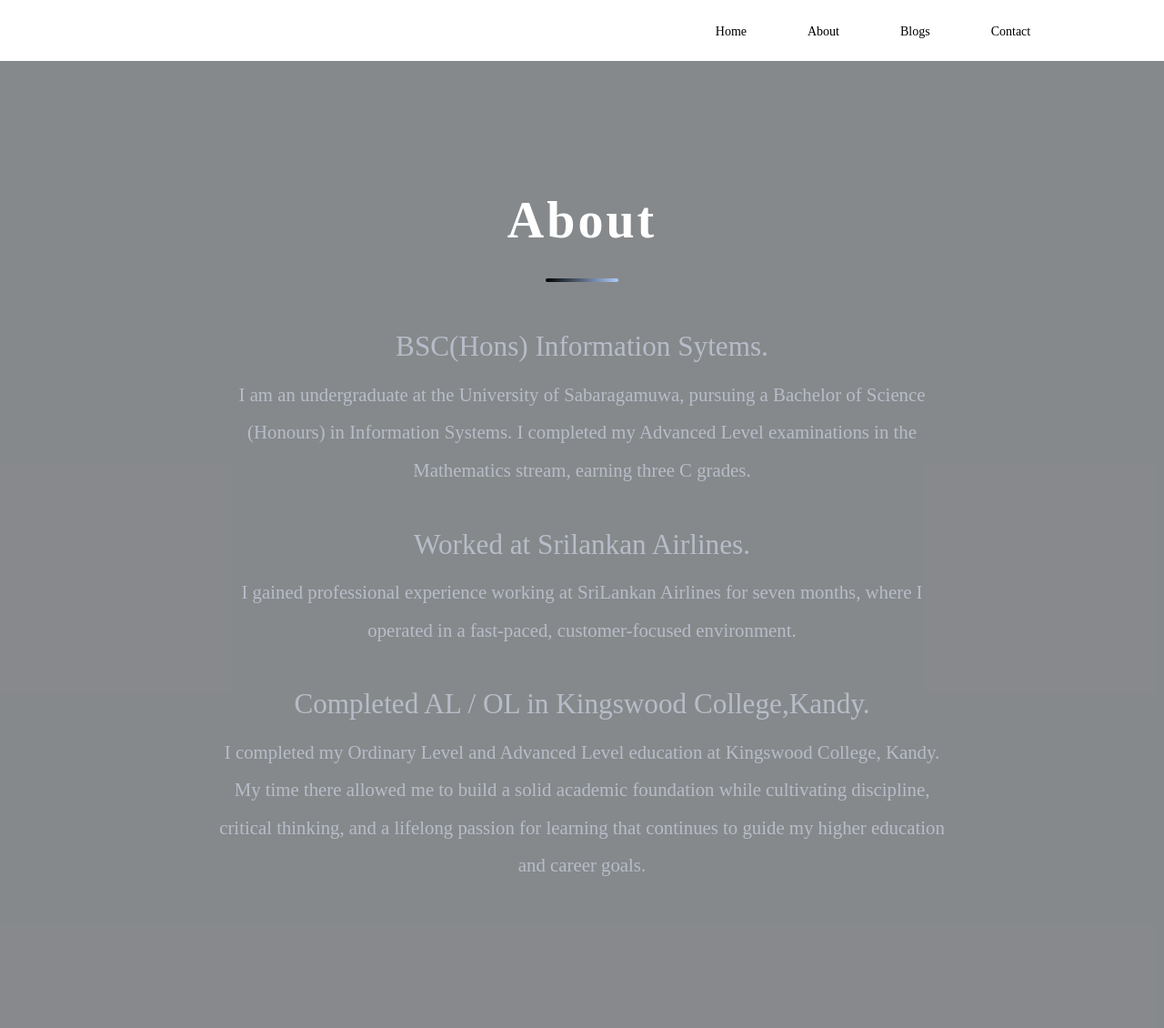
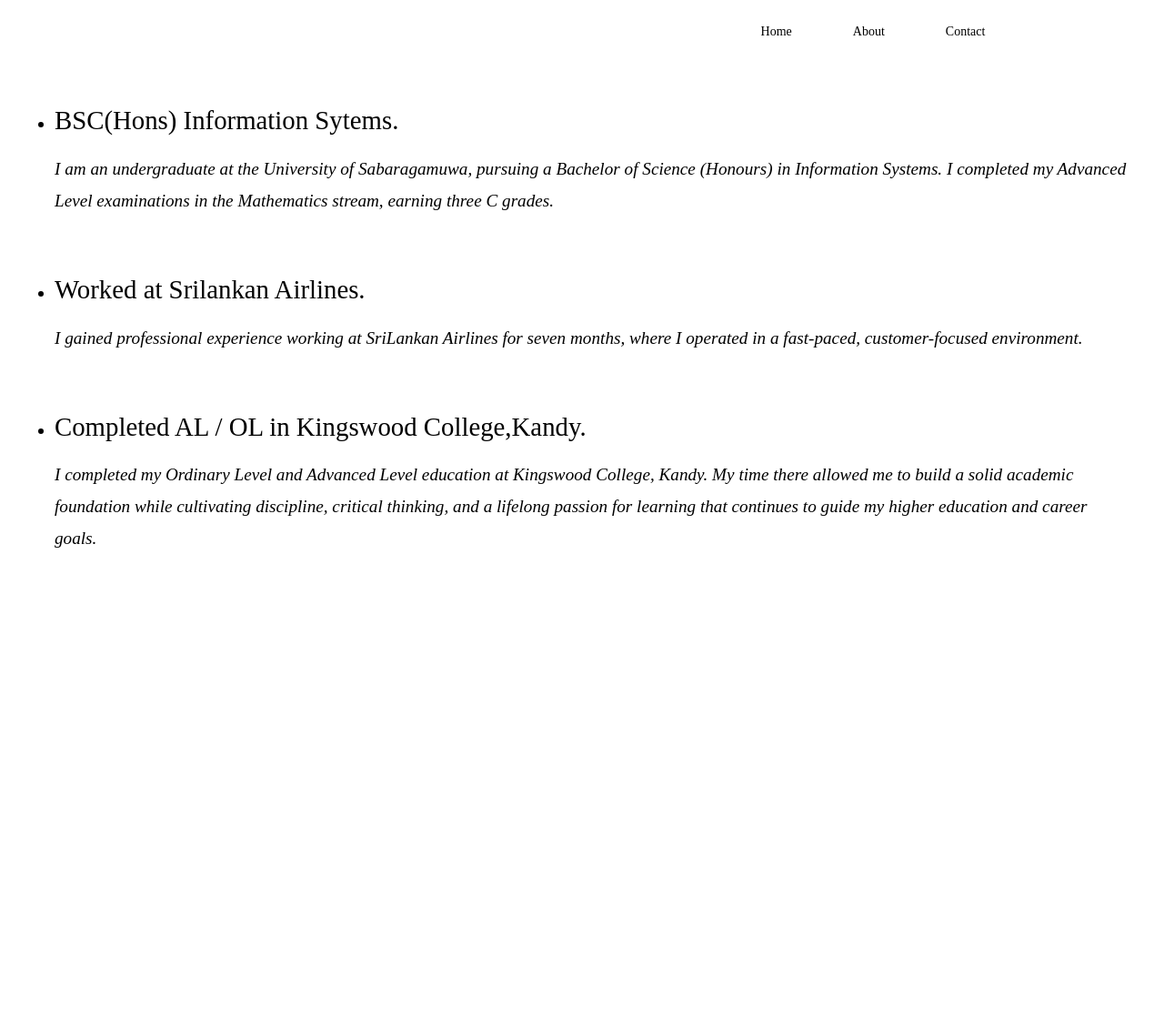
Before and after one commit to Banuka2540/Django-portfolio, a Django app: page /about/ in a window 1280 px wide; the page is wider, and only the part inside the window is pictured. Shown: that part at 91% size. After the commit the page ends 602 px from the top of that part, so only its background shows below. Run offline with Django 5.2, Linux system fonts and the light colour scheme.

Commit message:
done the about section

```diff
--- a/myprojects/urls.py
+++ b/myprojects/urls.py
@@ -24,7 +24,6 @@
     path('admin/', admin.site.urls),
     path('', views.homepage, name='home'),
     path('about/', views.about, name='about'),
-    path('blogs/', views.blogs, name='blogs'),
     path('contact/', views.contact, name='contact'),
 
 ]
--- a/myprojects/views.py
+++ b/myprojects/views.py
@@ -6,7 +6,3 @@
     return render(request,'about.html')
 def contact(request):
     return render(request,'contact.html')
-def projects(request):
-    return render(request,'projects.html')
-def blogs(request):
-    return render(request,'blogs.html')
--- a/static/css/styles.css
+++ b/static/css/styles.css
@@ -11,8 +11,8 @@
         }
 
        body {
-
-    font-family: 'Poppins', sans-serif;
+        margin: 0;
+        font-family: 'Poppins', sans-serif;
 
 
     background-size: cover;
@@ -254,20 +254,28 @@
 
         /* About Section */
         #about {
-            background: rgba(15, 20, 25, 0.5);
+            background: rgb(255, 255, 255);
+            padding-top: 40px;
+            padding-bottom: 40px;
         }
 
         .about-content {
-            text-align: center;
-            font-size: 1.3rem;
-            line-height: 2;
-            color: #b8bcc8;
-            max-width: 800px;
-            margin: 0 auto;
+            font-size: 1.2rem;
+            line-height: 1.8;
+            color: #000000;
+            max-width: 100%;
+            margin-top: 0;
+            text-align: left;
+            animation: fadeInUp 1.2s ease-out;
         }
-
-        .about-content p {
-            margin-bottom: 30px;
+        .about-content ul {
+            list-style-type: disc;
+            margin-left: 20px;
+            margin-bottom: 20px;
+        }
+        .about-content li {
+            margin-bottom: 10px;
+            font-weight: 500;
         }
 
         /* Blogs Section */
@@ -432,6 +440,7 @@
 
             .section-title {
                 font-size: 2.8rem;
+
             }
 
             .projects-grid {
--- a/templates/about.html
+++ b/templates/about.html
@@ -1,68 +1,3 @@
-  {% comment %} <!-- Projects Section -->
-
-
-    <section id="projects">
-        <div class="section-container">
-            <h2 class="section-title">Projects</h2>
-            <div class="projects-grid">
-                <div class="project-card">
-                    <h3>Django portfolio</h3>
-                    <p>A Django-based portfolio website showcasing my projects and skills. Built with HTML, CSS, and JavaScript for a responsive and interactive design.</p>
-                </div>
-                <div class="project-card">
-                    <h3>Matrix Calculator</h3>
-                    <p>A modular, interactive NumPy-based command-line application for creating, manipulating, and visualizing arrays in 1D, 2D, 3D, and 4D. Built with Python, NumPy, and Matplotlib, this project is a great way to explore array operations, filtering, and data visualization</p>
-                </div>
-                <div class="project-card">
-                    <h3>Task Manager</h3>
-                    <p>This is a CRUD (Create, Read, Update, Delete) style project built using the Django framework. The app supports user authentication, and each user gets their own personal task list.</p>
-                </div>
-            </div>
-        </div>
-    </section> {% endcomment %}
-
-
-
-
-
-    {% comment %} <!-- Blogs Section -->
-    <section id="blogs">
-        <div class="section-container">
-            <h2 class="section-title">Blogs</h2>
-            <div class="blog-content">
-                <p>Welcome to my digital space where I share insights, tutorials, and thoughts about technology, development best practices, and industry trends.</p>
-                <p>From deep technical dives into frameworks and tools to discussions about the future of software development, you'll find content that aims to inspire and inform the developer community.</p>
-                <p>Stay tuned for regular updates covering everything from code optimization techniques to emerging technologies that are shaping our digital landscape.</p>
-            </div>
-        </div>
-    </section>
-
-    <!-- Contact Section -->
-    <section id="contact">
-        <div class="section-container">
-            <h2 class="section-title">Contact</h2>
-            <div class="blog-content">
-                <p style="margin-bottom: 50px;">Let's collaborate and create something amazing together. Whether you have a project idea, want to discuss opportunities, or just want to connect, I'd love to hear from you.</p>
-            </div>
-            <form class="contact-form" onsubmit="handleSubmit(event)">
-                <div class="form-group">
-                    <label for="name">Name</label>
-                    <input type="text" id="name" name="name" placeholder="Your Name" required>
-                </div>
-                <div class="form-group">
-                    <label for="email">Email</label>
-                    <input type="email" id="email" name="email" placeholder="your.email@example.com" required>
-                </div>
-                <div class="form-group">
-                    <label for="message">Message</label>
-                    <textarea id="message" name="message" rows="6" placeholder="Tell me about your project or just say hello..." required></textarea>
-                </div>
-                <button type="submit" class="submit-btn">Send Message</button>
-            </form>
-        </div>
-    </section> {% endcomment %}
-
-
 
 {% load static %}
 <!DOCTYPE html>
@@ -83,7 +18,7 @@
     <ul class="nav-links">
         <li><a href="{% url 'home' %}" class="nav-link">Home</a></li>
         <li><a href="{% url 'about' %}" class="nav-link">About</a></li>
-        <li><a href="{% url 'blogs' %}" class="nav-link">Blogs</a></li>
+
         <li><a href="{% url 'contact' %}" class="nav-link">Contact</a></li>
     </ul>
 </nav>
@@ -93,16 +28,21 @@
        <!-- About Section -->
     <section id="about">
         <div class="section-container">
-            <h2 class="section-title">About</h2>
+
             <div class="about-content">
-                <h2>BSC(Hons) Information Sytems.</h2>
-                <p>I am an undergraduate at the University of Sabaragamuwa, pursuing a Bachelor of Science (Honours) in Information Systems. I completed my Advanced Level examinations in the Mathematics stream, earning three C grades.</p>
+                <ul>
+                    <li><h2>BSC(Hons) Information Sytems.</h2></li>
+                    <p><i>I am an undergraduate at the University of Sabaragamuwa, pursuing a Bachelor of Science (Honours) in Information Systems. I completed my Advanced Level examinations in the Mathematics stream, earning three C grades.</i></p>
+                </ul><br>
+                <ul>
+                    <li><h2>Worked at Srilankan Airlines.</h2></li>
+                    <p><i>I gained professional experience working at SriLankan Airlines for seven months, where I operated in a fast-paced, customer-focused environment.</i> </p>
+                </ul><br>
 
-                <h2>Worked at Srilankan Airlines.</h2>
-                <p>I gained professional experience working at SriLankan Airlines for seven months, where I operated in a fast-paced, customer-focused environment. </p>
-
-                <h2>Completed AL / OL in Kingswood College,Kandy.</h2>
-                <p>I completed my Ordinary Level and Advanced Level education at Kingswood College, Kandy. My time there allowed me to build a solid academic foundation while cultivating discipline, critical thinking, and a lifelong passion for learning that continues to guide my higher education and career goals.</p>
+                <ul>
+                    <li><h2>Completed AL / OL in Kingswood College,Kandy.</h2></li>
+                    <p><i>I completed my Ordinary Level and Advanced Level education at Kingswood College, Kandy. My time there allowed me to build a solid academic foundation while cultivating discipline, critical thinking, and a lifelong passion for learning that continues to guide my higher education and career goals.</i></p>
+                </ul>
             </div>
         </div>
     </section>
--- a/templates/home.html
+++ b/templates/home.html
@@ -17,7 +17,7 @@
     <ul class="nav-links">
         <li><a href="{% url 'home' %}" class="nav-link">Home</a></li>
         <li><a href="{% url 'about' %}" class="nav-link">About</a></li>
-        <li><a href="{% url 'blogs' %}" class="nav-link">Blogs</a></li>
+
         <li><a href="{% url 'contact' %}" class="nav-link">Contact</a></li>
     </ul>
 </nav>
```
Also changed, not shown: templates/contact.html (added, +60 -0 lines), static/images/dp3 (2).png (renamed from static/images/dp4.png).
